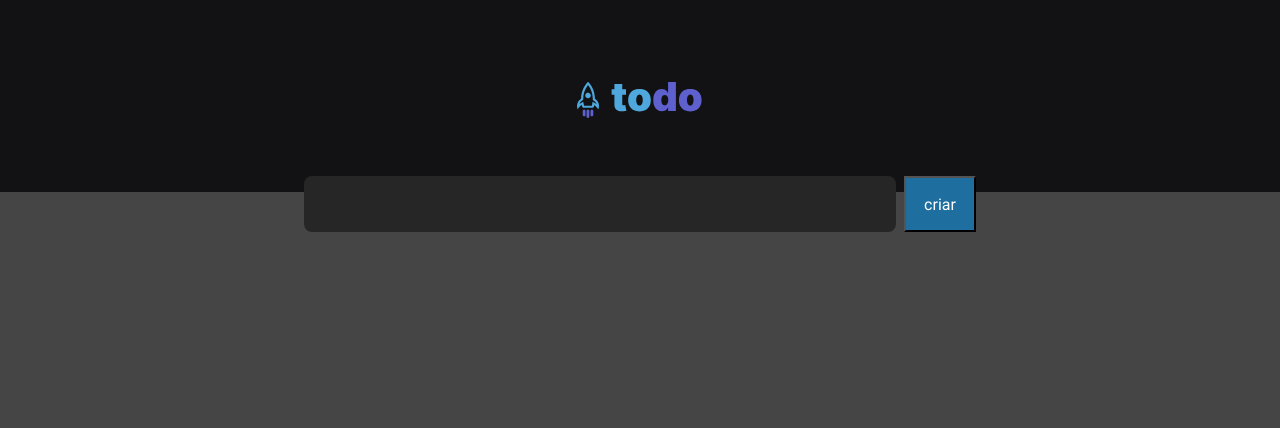
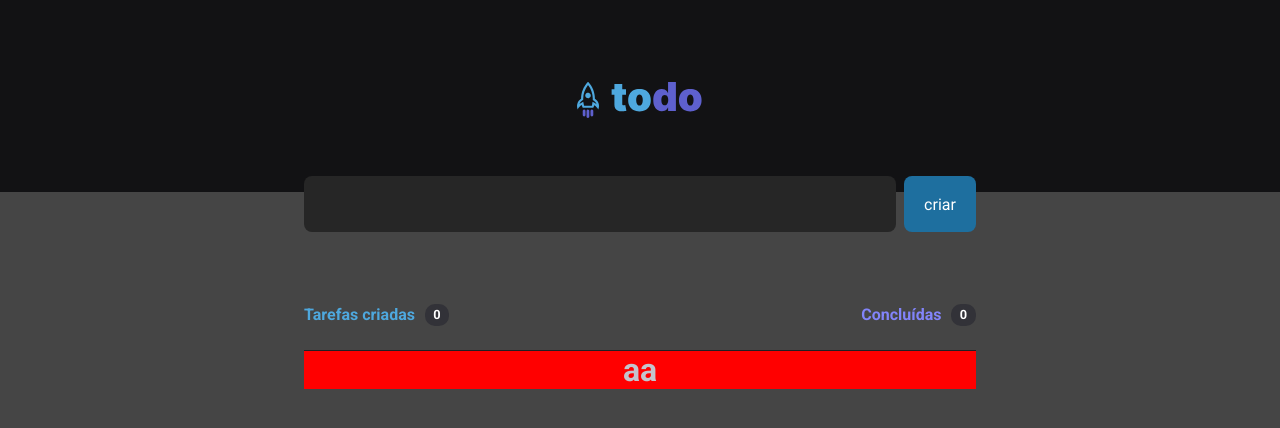
Before and after one commit to edufontana/to-do-list-web, a React (Vite) app: page / in a window 1280 px wide. Shown: the top 428 px of the page. Built offline with nearby package versions, Linux system fonts and the light colour scheme.

Commit message:
style: count-task

```diff
--- a/src/components/Button.module.css
+++ b/src/components/Button.module.css
@@ -2,4 +2,7 @@
   background-color: #1e6f9f;
   color: white;
   width: 100%;
+  border: 0;
+  border-radius: 8px;
+  cursor: pointer;
 }
--- a/src/components/Content.module.css
+++ b/src/components/Content.module.css
@@ -1,14 +1,16 @@
+.wrapper{
+  display: flex;
+  justify-content: center;
+}
+
+
 .main{
   width: 42rem;
   display: flex;
+  flex-direction: column;
 }
 
 
-.wrapper{
-
-  display: flex;
-  justify-content: center;
-}
 
 .wrapperContent{
   margin-top: -1rem;
@@ -17,7 +19,6 @@
   width: 100%;
 
 }
-
 
 
 .wrapperInput{
@@ -31,6 +32,63 @@
   width: 4.5rem;
 
 }
+
+.wrapperTask{
+  display: flex;
+  flex-direction: row;
+  border-bottom: 1px solid var(--gray-800);
+  margin-top: 3rem;
+  padding: 1.5rem 0;
+  justify-content: space-between;
+}
+
+.createTask{
+  display: flex;
+  flex-direction: row;
+  color: #4EA8DE;
+  font-weight: bold;
+  line-height: 16px;
+  font-size: 1rem;
+  align-items: center;
+}
+
+.createTask span{
+  margin-left: 0.6rem;
+  font-size: 0.8rem;
+  color: white;
+  padding: 0.2rem 0.55rem;
+  background-color: var(--gray-600);
+  border-radius: 10px;
+
+}
+
+
+.doneTaks{
+  display: flex;
+  flex-direction: row;
+  color: #8284FA;
+  font-weight: bold;
+  line-height: 16px;
+  font-size: 1rem;
+  align-items: center;
+}
+
+.doneTaks span{
+  margin-left: 0.6rem;
+  font-size: 0.8rem;
+  color: white;
+  padding: 0.2rem 0.55rem;
+  background-color: var(--gray-600);
+  border-radius: 10px;
+}
+
+.wrapperTasks{
+  display: flex;
+  flex: 1;
+  background-color: red;
+  justify-content: center;
+}
+
 
 
 @media (max-width: 750px){
@@ -48,6 +106,7 @@
     margin-top: 0.5rem;
     width: 100%;
     margin-left: 0;
+    height: 1.5rem;
 
   }
 }
--- a/src/components/Content.tsx
+++ b/src/components/Content.tsx
@@ -5,6 +5,7 @@ import { Input } from './Input'
 
 export function Content(){
   return(
+    <>
     <div className={style.wrapper}>
         <main className={style.main}>
           <div className={style.wrapperContent}>
@@ -16,7 +17,21 @@ export function Content(){
             </div>
 
           </div>
+          <div className={style.wrapperTask}>
+            <div className={style.createTask}>
+              <p>{`Tarefas criadas`}</p>
+              <span>{0}</span>
+            </div>
+            <div className={style.doneTaks}>
+              <p>{`Concluídas`}</p>
+              <span>{0}</span>
+            </div>
+          </div>
+          <div className={style.wrapperTasks}>
+           <h1>aa</h1>
+          </div>
         </main>
       </div>
+      </>
   )
 }
--- a/src/global.css
+++ b/src/global.css
@@ -18,7 +18,7 @@
 
 :focus{
   outline: transparent;
-  box-shadow: 0 0 0 2px var(--green-500);
+  box-shadow: 0 0 0 1px var(--gray-400);
 }
 
 *{
```
